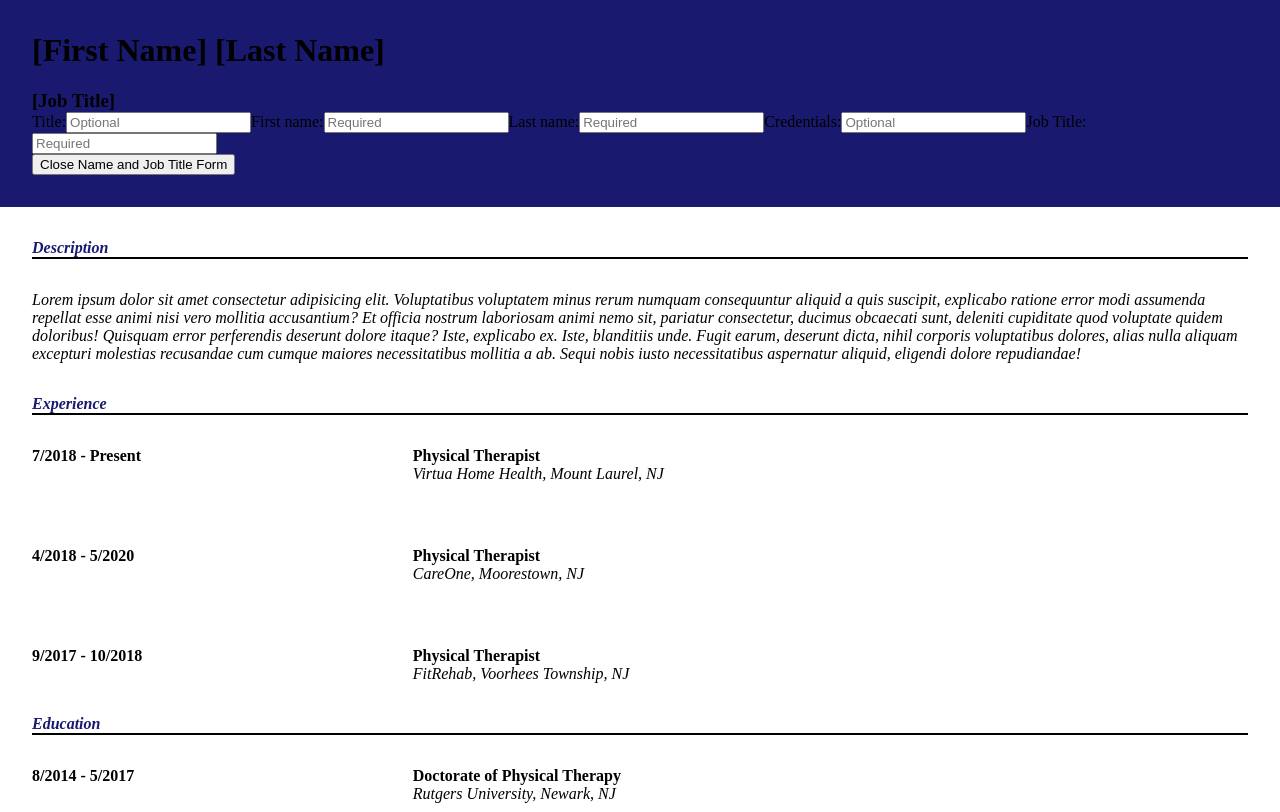
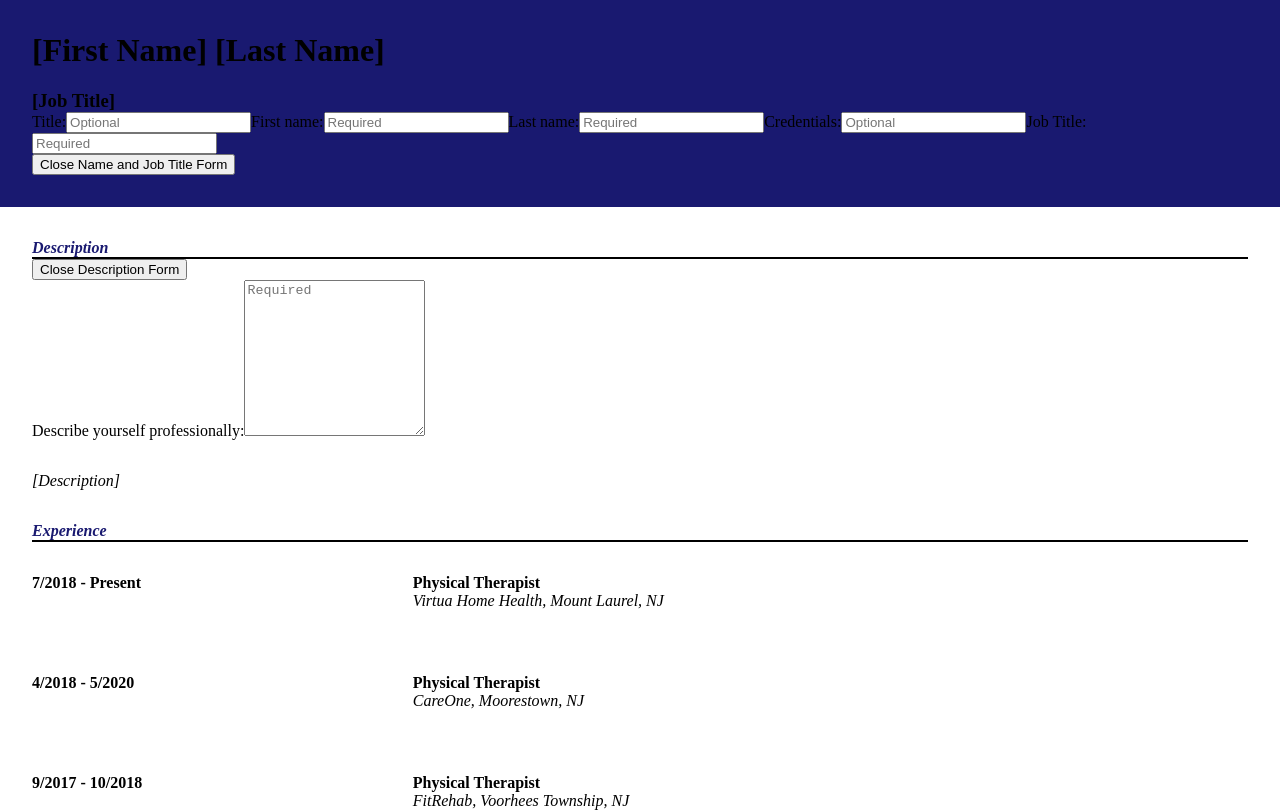
Before and after one commit to StsteveO/cv-project, a React (Create React App) app: page / in a window 1280 px wide. Shown: the top 812 px of the page. Built offline with nearby package versions, Linux system fonts and the light colour scheme.

Commit message:
create and update state

```diff
--- a/src/components/Description.js
+++ b/src/components/Description.js
@@ -6,18 +6,59 @@ class Description extends Component {
   //eslint-disable-next-line
   constructor(props) {
     super(props);
+
+    this.state = {
+      descriptionModalIsShowing: true,
+      descriptionText: "",
+    };
+
+    this.toggleDescriptionModal = this.toggleDescriptionModal.bind(this);
+    this.descriptionChange = this.descriptionChange.bind(this);
   }
   //fxns
+  toggleDescriptionModal() {
+    this.setState({
+      descriptionModalIsShowing: !this.state.descriptionModalIsShowing,
+    });
+  }
+  descriptionChange(event) {
+    this.setState({
+      descriptionText: event.target.value,
+    });
+  }
+
   render() {
     //destruc.
     return (
       <>
         <div>
           <SectionTitle sectionName="Description" />
+          <button onClick={this.toggleDescriptionModal}>
+            {this.state.descriptionModalIsShowing
+              ? "Close Description Form"
+              : "Edit Description"}
+          </button>
+          {this.state.descriptionModalIsShowing && (
+            <form className="description-form">
+              <label htmlFor="descriptionBox">
+                Describe yourself professionally:
+              </label>
+              <textarea
+                id="descriptionBox"
+                name="descriptionBox"
+                placeholder="Required"
+                rows={10}
+                onChange={this.descriptionChange}
+                value={this.state.descriptionText}
+              ></textarea>
+            </form>
+          )}
         </div>
-        <div className="description-content">Lorem ipsum dolor sit amet consectetur adipisicing elit. Voluptatibus voluptatem minus rerum numquam consequuntur aliquid a quis suscipit, explicabo ratione error modi assumenda repellat esse animi nisi vero mollitia accusantium?
-        Et officia nostrum laboriosam animi nemo sit, pariatur consectetur, ducimus obcaecati sunt, deleniti cupiditate quod voluptate quidem doloribus! Quisquam error perferendis deserunt dolore itaque? Iste, explicabo ex. Iste, blanditiis unde.
-        Fugit earum, deserunt dicta, nihil corporis voluptatibus dolores, alias nulla aliquam excepturi molestias recusandae cum cumque maiores necessitatibus mollitia a ab. Sequi nobis iusto necessitatibus aspernatur aliquid, eligendi dolore repudiandae!</div>
+        <div className="description-content">
+          {this.state.descriptionText === ""
+            ? "[Description]"
+            : this.state.descriptionText}
+        </div>
       </>
     );
   }
```
